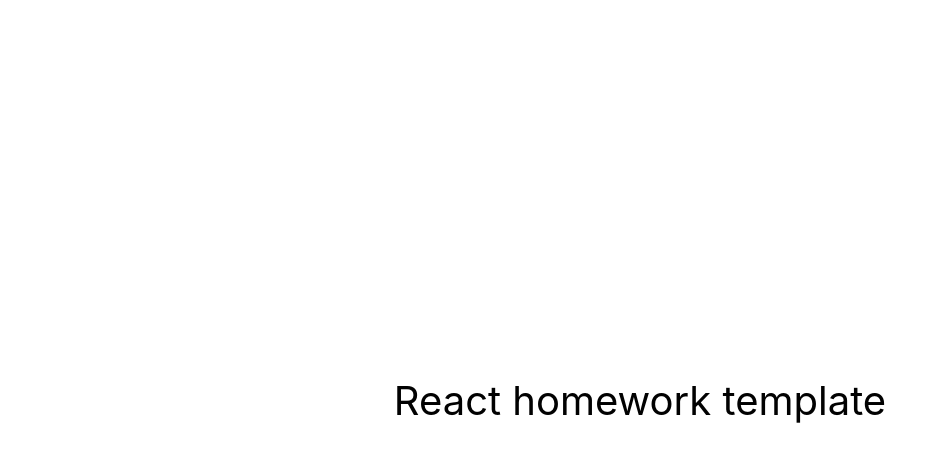
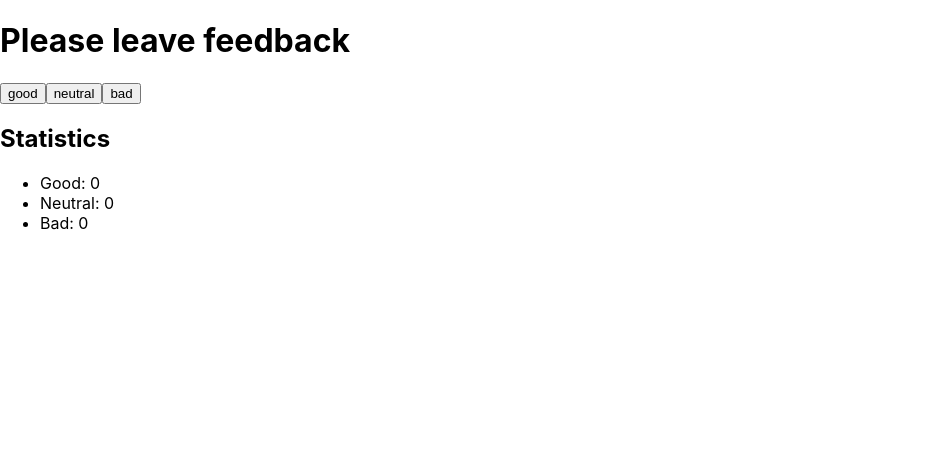
Before and after one commit to TurchynykOleksii/goit-react-hw-02-feedback, a React (Create React App) app: page / in a window 1280 px wide. Shown: the top 462 px of the page, without its empty margins (0-947 px from the left). Built offline with nearby package versions, Linux system fonts and the light colour scheme.

Commit message:
step 1 done
create statistic with click button

```diff
--- a/src/components/App.jsx
+++ b/src/components/App.jsx
@@ -1,16 +1,44 @@
-export const App = () => {
-  return (
-    <div
-      style={{
-        height: '100vh',
-        display: 'flex',
-        justifyContent: 'center',
-        alignItems: 'center',
-        fontSize: 40,
-        color: '#010101'
-      }}
-    >
-      React homework template
-    </div>
-  );
-};
+import { Component } from 'react';
+import { Feedback } from './Feedback';
+import { Statistics } from './Statistics';
+
+export class App extends Component {
+  state = {
+    good: 0,
+    neutral: 0,
+    bad: 0,
+  };
+
+  onClickGood = () => {
+    this.setState(prevState => ({
+      good: prevState.good + 1,
+    }));
+  };
+
+  onClickNeutral = () => {
+    this.setState(prevState => ({
+      neutral: prevState.neutral + 1,
+    }));
+  };
+
+  onClickBad = () => {
+    this.setState(prevState => ({
+      bad: prevState.bad + 1,
+    }));
+  };
+
+  render() {
+    const { good, neutral, bad } = this.state;
+
+    return (
+      <>
+        <Feedback
+          handleClickGood={this.onClickGood}
+          handleClickNeutral={this.onClickNeutral}
+          handleClickBad={this.onClickBad}
+        />
+        <Statistics goodState={good} neutralState={neutral} badState={bad} />
+      </>
+    );
+  }
+}
--- /dev/null
+++ b/src/components/Button/Button.jsx
@@ -0,0 +1,3 @@
+export const Button = ({ title, handleState }) => {
+  return <button onClick={handleState}>{title}</button>;
+};
--- /dev/null
+++ b/src/components/Button/index.js
@@ -0,0 +1 @@
+export { Button } from './Button';
--- /dev/null
+++ b/src/components/Feedback/Feedback.jsx
@@ -0,0 +1,17 @@
+import { Button } from '../Button';
+export const Feedback = ({
+  handleClickGood,
+  handleClickNeutral,
+  handleClickBad,
+}) => {
+  return (
+    <>
+      <h1>Please leave feedback</h1>
+      <div>
+        <Button title="good" handleState={handleClickGood} />
+        <Button title="neutral" handleState={handleClickNeutral} />
+        <Button title="bad" handleState={handleClickBad} />
+      </div>
+    </>
+  );
+};
--- /dev/null
+++ b/src/components/Feedback/index.js
@@ -0,0 +1 @@
+export { Feedback } from './Feedback';
--- /dev/null
+++ b/src/components/Statistics/Statistics.jsx
@@ -0,0 +1,12 @@
+export const Statistics = ({ goodState, neutralState, badState }) => {
+  return (
+    <>
+      <h2>Statistics</h2>
+      <ul>
+        <li>Good: {goodState}</li>
+        <li>Neutral: {neutralState}</li>
+        <li>Bad: {badState}</li>
+      </ul>
+    </>
+  );
+};
--- /dev/null
+++ b/src/components/Statistics/index.js
@@ -0,0 +1 @@
+export { Statistics } from './Statistics';
```
